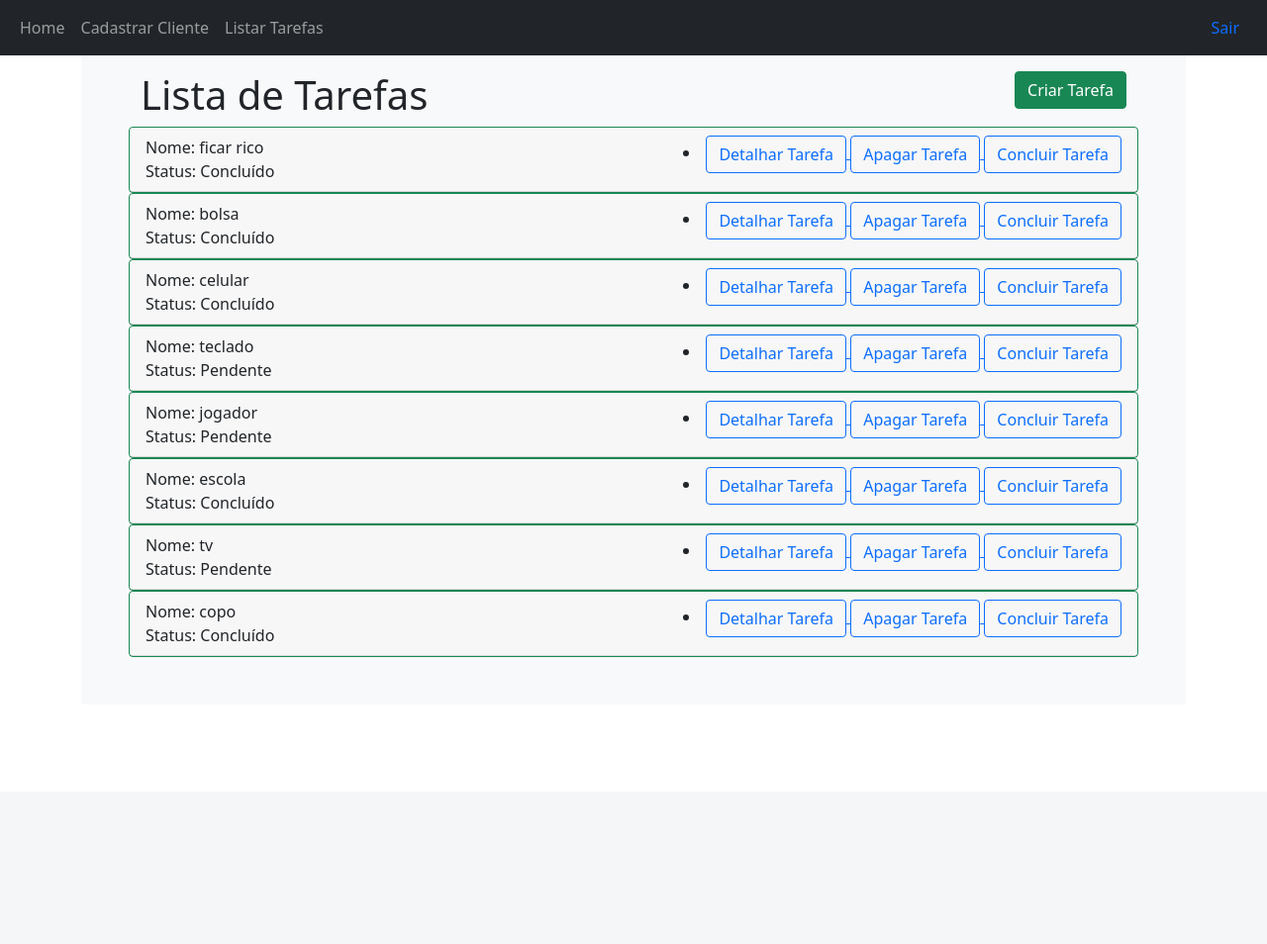
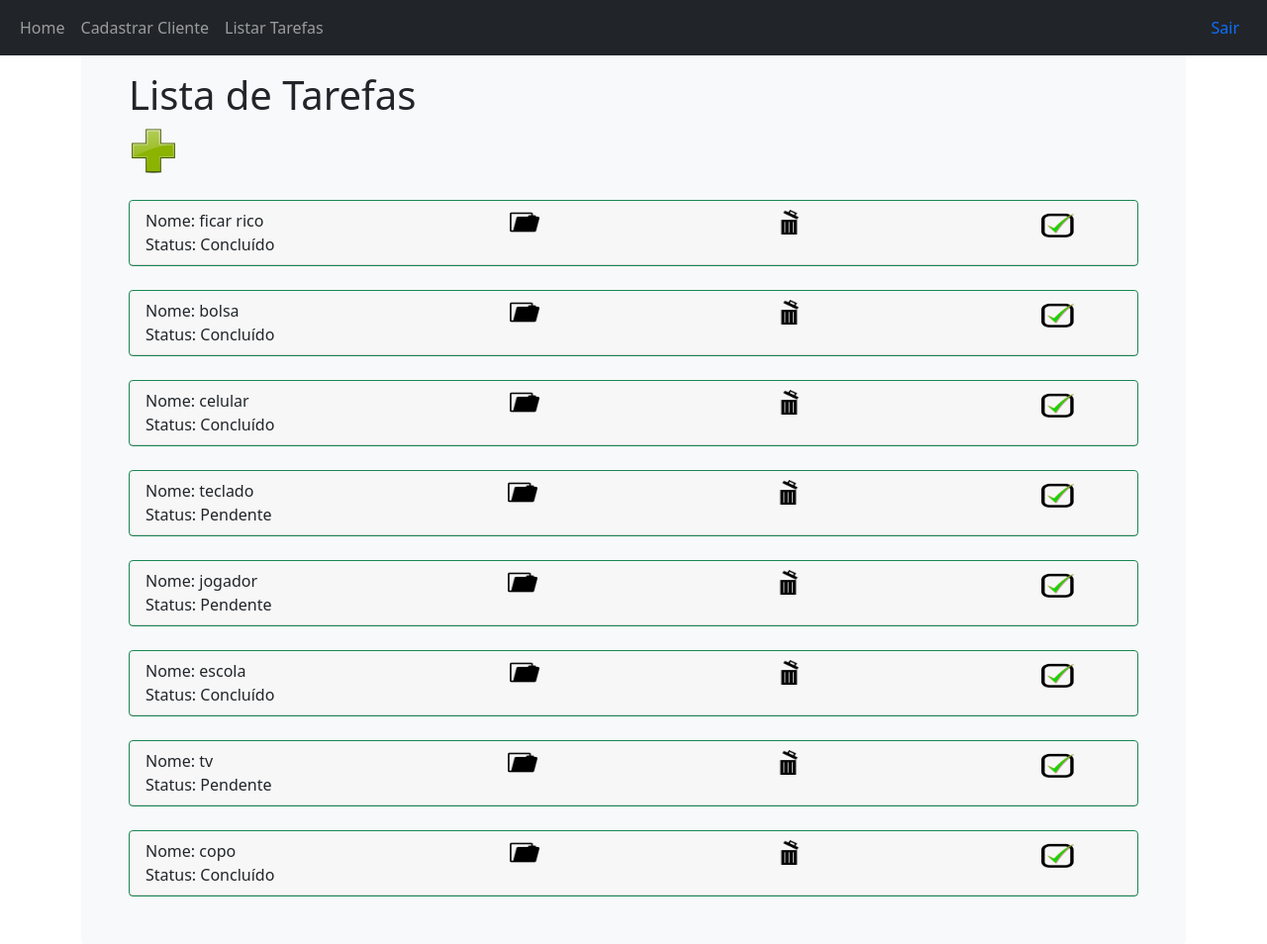
Before and after one commit to Wenderson-Oscar/Task_Manager, a Django app: template templates/task/list_task.html in a window 1280 px wide. Shown: the whole page at 99% size. Before the commit the page ends 664 px from the top, so only its background shows below. Run offline with Django 4.2, Linux system fonts and the light colour scheme; the template is opened without the code that fills it: values that come from a table or form of the project are taken from there, others are empty; a user stored in the database is signed in; data comes from the database, SQL or seed files in the repository; both versions use the stored data as it was after the commit.

Commit message:
add icon

```diff
--- a/core/settings.py
+++ b/core/settings.py
@@ -119,7 +119,11 @@ USE_TZ = True
 # https://docs.djangoproject.com/en/4.1/howto/static-files/
 
 STATIC_URL = 'static/'
-STATIC_ROOT = os.path.join(BASE_DIR, 'static')
+#STATIC_ROOT = os.path.join(BASE_DIR, 'static')
+if DEBUG:
+    STATICFILES_DIRS = [os.path.join(BASE_DIR, 'static')]
+else:
+    STATIC_ROOT = os.path.join(BASE_DIR, 'static')
 
 # Default primary key field type
 # https://docs.djangoproject.com/en/4.1/ref/settings/#default-auto-field
--- a/core/urls.py
+++ b/core/urls.py
@@ -18,6 +18,7 @@ from django.urls import path, include
 from django.conf.urls.static import static
 from django.conf import settings
 
+
 urlpatterns = [
     path('admin/', admin.site.urls),
     path('', include('accounts.urls')),
--- a/templates/task/list_task.html
+++ b/templates/task/list_task.html
@@ -7,33 +7,38 @@
     </div>
     {% endif %}
     {% if user.is_authenticated %}
+    <h1>Lista de Tarefas</h1>
+    <a href="{% url 'add_task' %}" class="text-primary" title="Criar Tarefa">
+        <img src="/static/icon/add_task.svg" width="50" height="50" alt="add">
+    </a>
     {% if not task %}
     <div class="alert alert-warning">
         Ops, você não tem nenhuma tarefa salva ainda.
     </div>
     {% else %}
     <div class="container d-flex justify-content-between">
-        <h1>Lista de Tarefas</h1>
-        <a href="{% url 'add_task' %}">
-            <button tyé="button" class="save btn btn-success">Criar Tarefa</button>
-        </a>
       </div>
         {% for tasks in task %}
+        <br>
         <div class="card border border-success">
             <div class="card-header d-flex justify-content-between">
             Nome: {{tasks.titulo}}<br>
             Status: {{tasks.status}}<br>
-            <li>
-                <a  href="{% url 'detail_task' id=tasks.id %}">
-                <button tyé="button" class="btn btn-outline-primary">Detalhar Tarefa</button>
-                </a>
-                <a  href="{% url 'delete_task' id=tasks.id %}">
-                    <button tyé="button" class="btn btn-outline-primary">Apagar Tarefa</button>
-                </a>
-                <a href="{% url 'task_completed' tasks.id %}">
-                    <button type="button" class="btn btn-outline-primary">Concluir Tarefa</button>
-                </a>
-            </li>
+                <div>
+                    <a href="{% url 'detail_task' id=tasks.id %}" class="text-primary" title="Detalhar Tarefa">
+                        <img src="/static/icon/open_task.png" width="30" height="25" alt="edit">
+                    </a>
+                </div>
+                <div>
+                    <a href="{% url 'delete_task' id=tasks.id %}" class="text-primary" title="Deletar Tarefa">
+                        <img src="/static/icon/del_task.png" width="30" height="25" alt="del">
+                    </a>
+                </div>
+                <div class="col-2 col-md-1 order-1 order-md-1">
+                    <a href="{% url 'task_completed' tasks.id %}" class="text-primary" title="Concluir Tarefa">
+                        <img src="/static/icon/completed_task.png" width="40" height="29" alt="add">
+                    </a>
+                </div>
             </div>
         </div>
         {% endfor %}
```
Also changed, not shown: db.sqlite3, static/icon/add_task.svg (added), static/icon/completed_task.png (added), static/icon/del_task.png (added), static/icon/del_task.svg (added), static/icon/edit_task.svg (added), static/icon/open_task.png (added).
